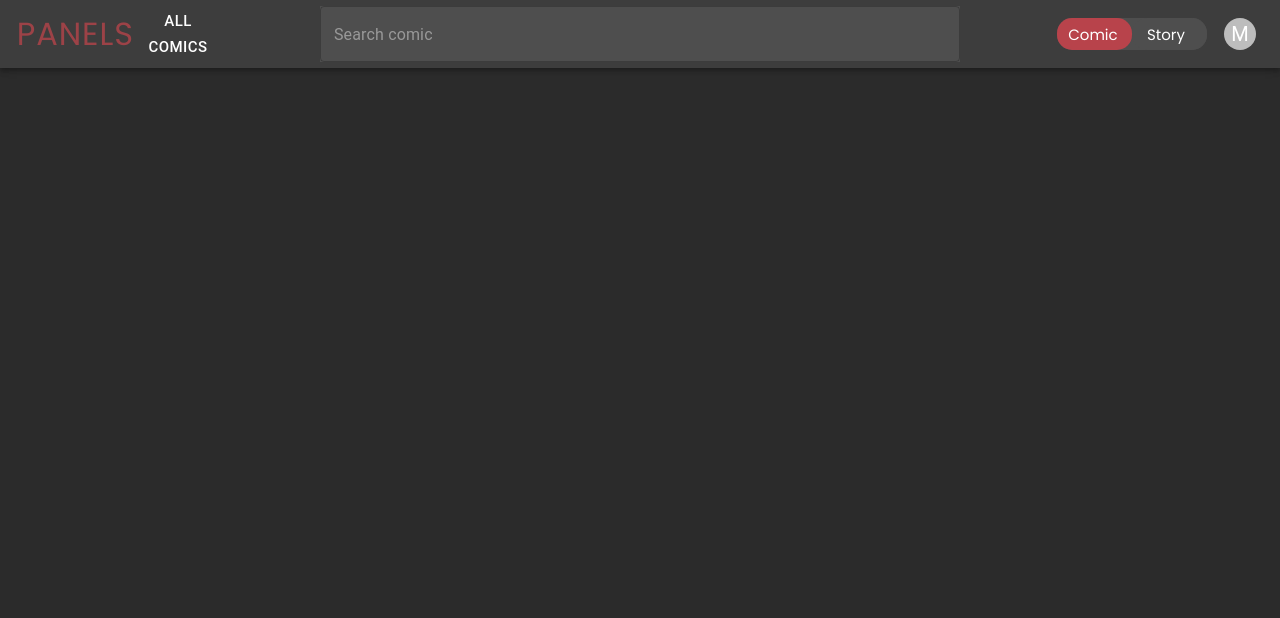
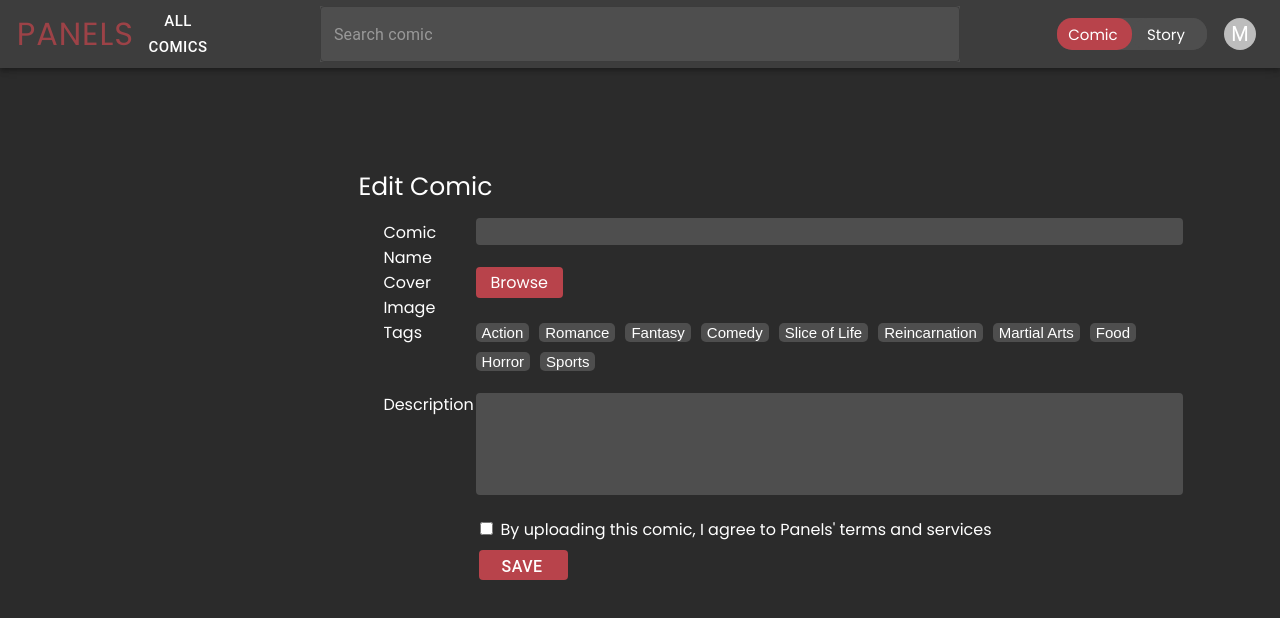
Before and after one commit to CobyYee/Panels, a React (Create React App) app in the folder client/: page /editcomic in a window 1280 px wide. Shown: the top 618 px of the page. Built offline with nearby package versions, Linux system fonts and the light colour scheme; no server answers.

Commit message:
Added EditComicScreen as actual. Have to finish functionality

```diff
--- a/client/src/App.js
+++ b/client/src/App.js
@@ -20,7 +20,8 @@ import {
     UploadChapter,
     Storyboard,
     ChapterScreen,
-    EditChapterScreen
+    EditChapterScreen,
+    EditComicScreen
 } from './components'
 
 const App = () => {
@@ -45,6 +46,7 @@ const App = () => {
                         <Route exact path="/storyboard/" element={< Storyboard />} />
                         <Route exact path="/chapter/" element={< ChapterScreen />}/>
                         <Route exact path="/editchapter/" element={< EditChapterScreen />}/>
+                        <Route exact path="/editcomic/" element={< EditComicScreen />}/>
                     </Routes>
              </GlobalStoreContextProvider>
             </AuthContextProvider>
--- a/client/src/components/ComicScreen.js
+++ b/client/src/components/ComicScreen.js
@@ -47,7 +47,7 @@ export default function ComicScreen() {
             <Grid item={true} xs={11} container sx={{ display: 'flex', justifyContent: 'center', minWidth: '2300px' }} pb={4}>
                 <Grid item xs={4} sx={{ display: 'flex', justifyContent: 'flex-end' }} pr={10}>
                     <Box sx={{ border: 1, borderColor: '#4e4e4e', height: '352px', width: '256px' }}>
-                            <img src={store.image} sx={{ width: '100%', height: '100%' }} className = "image-contain" alt="Pic"/>
+                            <img src={store.image} sx={{ width: '352px', height: '256px' }} className = "image-contain" alt="Pic"/>
                     </Box>
                 </Grid>
                 <Grid item xs={8} container spacing={2}>
--- /dev/null
+++ b/client/src/components/EditComicScreen.js
@@ -0,0 +1,83 @@
+import { useState, useContext, useEffect } from 'react';
+import Button from '@mui/material/Button';
+import Box from '@mui/material/Box'
+import GlobalStoreContext from '../store';
+
+
+function EditComicScreen() {
+    const {store} = useContext(GlobalStoreContext);
+    const [file, setFile] = useState(null);
+    const [fileName, setFileName] = useState("");
+    const [title, setTitle] = useState("")
+    const [description, setDescription] = useState("");
+    const tags = ["Action", "Romance", "Fantasy", "Comedy", "Slice of Life", "Reincarnation", "Martial Arts", "Food", "Horror", "Sports"];
+    const [selectedTags, setSelectedTags] = useState((store.work !== null) ? store.work.genres : []);
+
+    const handleSubmit = (event) => {
+        event.preventDefault();
+        const data = new FormData(event.currentTarget);
+        console.log(data.get('comic_name'));
+    }
+
+    const handleTag = (tag) => {
+        if (selectedTags.includes(tag)) {
+            setSelectedTags(selectedTags.filter(t => t !== tag));
+        }
+        else {
+            setSelectedTags([...selectedTags, tag]);
+        }
+    }
+
+    function handleFileUpload(event) {
+        const reader = new FileReader();
+        reader.readAsDataURL(event.target.files[0]);
+        reader.onload = function() {
+            setFileName(event.target.files[0].name)
+            setFile(reader.result);
+        }
+        reader.onerror = function (error) {
+            console.log("File onload error: " + error);
+        }
+    }
+
+    return (
+        <Box id="upload_comic" component="form" noValidate onSubmit={handleSubmit}>
+            <div id="upload_comic_label">
+                Edit Comic
+            </div>
+            <div id="upload_comic_inputs">
+                <div id="upload_comic_parameters">
+                    <div id="upload_comic_name_label">
+                        Comic Name
+                    </div>
+                    <div id="upload_comic_image_label">
+                        Cover Image
+                    </div>
+                    <div id="upload_comic_tags_label">
+                        Tags
+                    </div>
+                    <div id="upload_comic_name_label">
+                        Description
+                    </div>
+                </div>
+                <div id="upload_comic_fields">
+                    <input id="upload_comic_name" type="text" name="comic_name" defaultValue={store.work != null ? store.work.title : ""} onChange={(event) => setTitle(event.target.value)}></input> <br></br>
+                    <input id="upload_comic_image" type="file" onChange={(event) => {handleFileUpload(event)}}></input>
+                    <label id="uploaded_comic_image_label" for="upload_comic_image"> Browse </label>
+                    <label id="uploaded_comic_image_label_label" for="uploaded_comic_image_label">{fileName}</label>
+                    <div id="tags">
+                        {tags.map((tag, index) => {
+                            return <button key={"tag-" + index} className = {(selectedTags.includes(tag)) ? "tag_button" : "tag_button_unselected"} value={index} onClick={() => handleTag(tag)}>{tag}</button>
+                        })}
+                    </div>
+                    <input id="upload_comic_description" type="text" name="comic_description" defaultValue={store.work != null ? store.work.description : ""} onChange={(event) => setDescription(event.target.value)}></input> <br></br>
+                    <input id="terms_checkbox" type="checkbox"></input>
+                    <label id="terms_label" for="terms_checkbox">By uploading this comic, I agree to Panels' terms and services</label> <br></br>
+                    <Button id="upload_button" type="submit">Save</Button>
+                </div>
+            </div>
+        </Box>
+    )
+}
+
+export default EditComicScreen;
--- a/client/src/components/ProfileScreen.js
+++ b/client/src/components/ProfileScreen.js
@@ -50,8 +50,13 @@ export default function ProfileScreen() {
     }
 
     function handleChapter(workId) {
-        store.loadWork(workId)
+        store.loadWork(workId);
         navigate('/uploadchapter/');
+    }
+
+    function handleEdit(editId) {
+        store.loadWork(editId);
+        navigate('/editcomic/')
     }
 
     let drafts = ""
@@ -76,7 +81,7 @@ export default function ProfileScreen() {
                                             <Button onClick = {() => loadWork(work._id)} sx={{ color: 'white', flexGrow: 1 }}>{ work.title }</Button>
                                         </Box>
                                         <Button sx={{ color: '#9c4247' }}>Publish</Button>
-                                        <Button onClick = {() => navigate('/editchapter/')} sx={{ color: '#9c4247' }}>Edit</Button>
+                                        <Button onClick = {() => handleEdit(work._id)} sx={{ color: '#9c4247' }}>Edit</Button>
                                         <Button onClick = {() => handleDelete(work._id)} sx={{ color: '#9c4247' }}>Delete</Button>
                                     </Box>
                                 </ListItem>
@@ -89,7 +94,7 @@ export default function ProfileScreen() {
                                     <Button onClick = {() => loadWork(work._id)} sx={{ color: 'white', flexGrow: 1 }}>{ work.title }</Button>
                                 </Box>
                                 <Button sx={{ color: '#9c4247' }}>Publish</Button>
-                                <Button onClick = {() => navigate('/editchapter/')} sx={{ color: '#9c4247' }}>Edit</Button>
+                                <Button onClick = {() => handleEdit(work._id)} sx={{ color: '#9c4247' }}>Edit</Button>
                                 <Button onClick = {() => handleDelete(work._id)} sx={{ color: '#9c4247' }}>Delete</Button>
                             </Box>
                         </ListItem>
--- a/client/src/components/index.js
+++ b/client/src/components/index.js
@@ -14,6 +14,7 @@ import UploadComic from './UploadComic'
 import UploadChapter from './UploadChapter'
 import ChapterScreen from './ChapterScreen'
 import EditChapterScreen from './EditChapterScreen'
+import EditComicScreen from './EditComicScreen'
 
 export {
     Banner,
@@ -31,5 +32,6 @@ export {
     UploadComic,
     UploadChapter,
     ChapterScreen,
-    EditChapterScreen
+    EditChapterScreen,
+    EditComicScreen
 }
```
